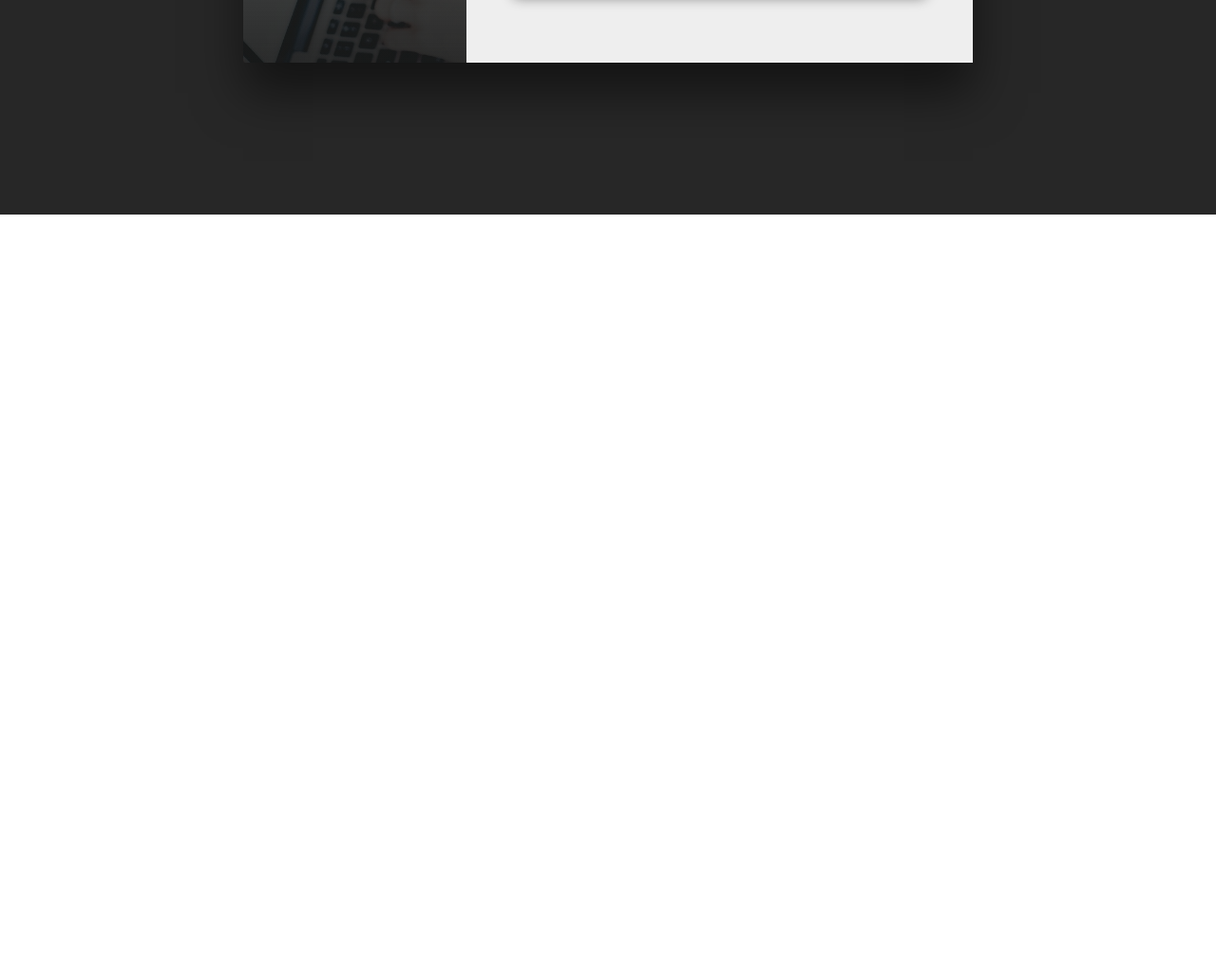
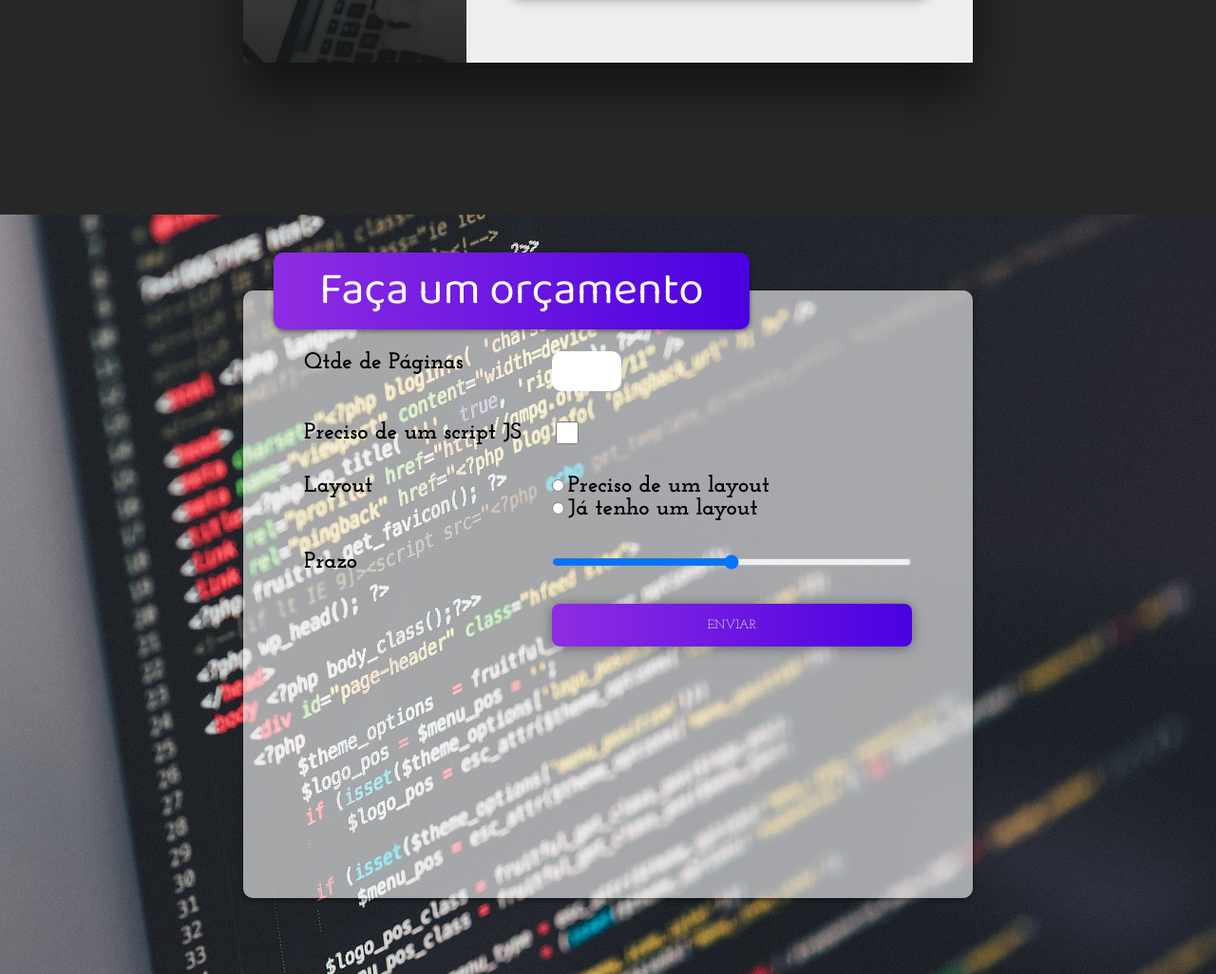
Before and after one commit to judsonkerller/portfolio-pratica, a plain HTML site: page index.html in a window 1280 px wide. Shown: the part 2654-3680 px from the top of the page at 95% size. Before the commit the page ends 2880 px from the top, so only its background shows below. Drawn offline with Linux system fonts and the light colour scheme.

Commit message:
:package: subindo sessão orçamento

```diff
--- a/index.html
+++ b/index.html
@@ -179,7 +179,32 @@
           </form>
         </div>
       </div>
+    </section>
 
+    <section class="sessao-orcamento">
+      <div class="orcamento-wrapper">
+        <h1>Faça um orçamento</h1>
+        <form>
+          <label for="qtde">Qtde de Páginas</label>
+          <input type="number" min="1" name="qtde" id="qtde">
+          <label for="js">Preciso de um script JS</label>
+          <input type="checkbox" name="js" id="js">
+          <label>Layout</label>
+          <div class="group-layout">
+            <div>
+              <input type="radio" name="layout" id="layout-sim">
+              <label for="layout-sim">Preciso de um layout</label>
+            </div>
+            <div>
+              <input type="radio" name="layout" id="layout-nao">
+              <label for="layout-nao">Já tenho um layout</label>
+            </div>
+          </div>
+          <label for="prazo">Prazo</label>
+          <input type="range" name="prazo" id="prazo">
+          <button type="submit" class="btn btn-orcamento">Enviar</button>
+        </form>
+      </div>
     </section>
 
   </div>
--- a/style.css
+++ b/style.css
@@ -493,3 +493,84 @@ header {
  height: 2rem;
  margin-top: 1rem;
 }
+
+.preenchido {
+ pointer-events: none;
+}
+
+.sessao-orcamento {
+ width: 100%;
+ height: 100vh;
+ background: url("imagens/bg-orcamento.jpg");
+ object-fit: cover;
+ display: flex;
+ justify-content: center;
+ align-items: center;
+}
+
+.orcamento-wrapper {
+ width: 60%;
+ height: 80%;
+ background-color: #ffffff99;
+ border-radius: 10px;
+ box-shadow: 0 0.1rem 0.3rem rgba(0, 0, 0, 0.5);
+ position: relative;
+}
+
+.sessao-orcamento h1 {
+ position: absolute;
+ top: -2.5rem;
+ left: 2rem;
+ background: #8e2de2;
+ background: -webkit-linear-gradient(to right, #4a00e0, #8e2de2);
+ background: linear-gradient(to left, #4a00e0, #8e2de2);
+ padding: 0 3rem;
+ color: #fff;
+ font-family: var(--font-primary);
+ font-size: 3rem;
+ font-weight: lighter;
+ box-shadow: 0 0.1rem 0.3rem rgba(0, 0, 0, 0.5);
+ border-radius: 10px;
+}
+
+.sessao-orcamento form {
+ margin: 4rem;
+ display: grid;
+ grid-template-columns: auto 1fr;
+ column-gap: 2rem;
+ row-gap: 2rem;
+}
+
+.sessao-orcamento label {
+ font-family: var(--font-secondary);
+ font-size: 1.5rem;
+ font-weight: bold;
+}
+
+.sessao-orcamento input[type="number"] {
+ font-family: var(--font-secondary);
+ width: 4rem;
+ font-size: 2rem;
+ outline: none;
+ border-radius: 10px;
+ border: none;
+ padding: 0.3rem;
+}
+
+.sessao-orcamento input[type="checkbox"] {
+ font-family: var(--font-secondary);
+ width: 4rem;
+ margin-left: -1rem;
+ font-size: 2rem;
+ outline: none;
+ border-radius: 10px;
+ border: none;
+ padding: 0.3rem;
+}
+
+.btn-orcamento {
+ text-transform: uppercase;
+ padding: 1rem;
+ cursor: pointer;
+ grid-column: 2;
+}
```
Also changed, not shown: imagens/bg-orcamento.jpg (added).
